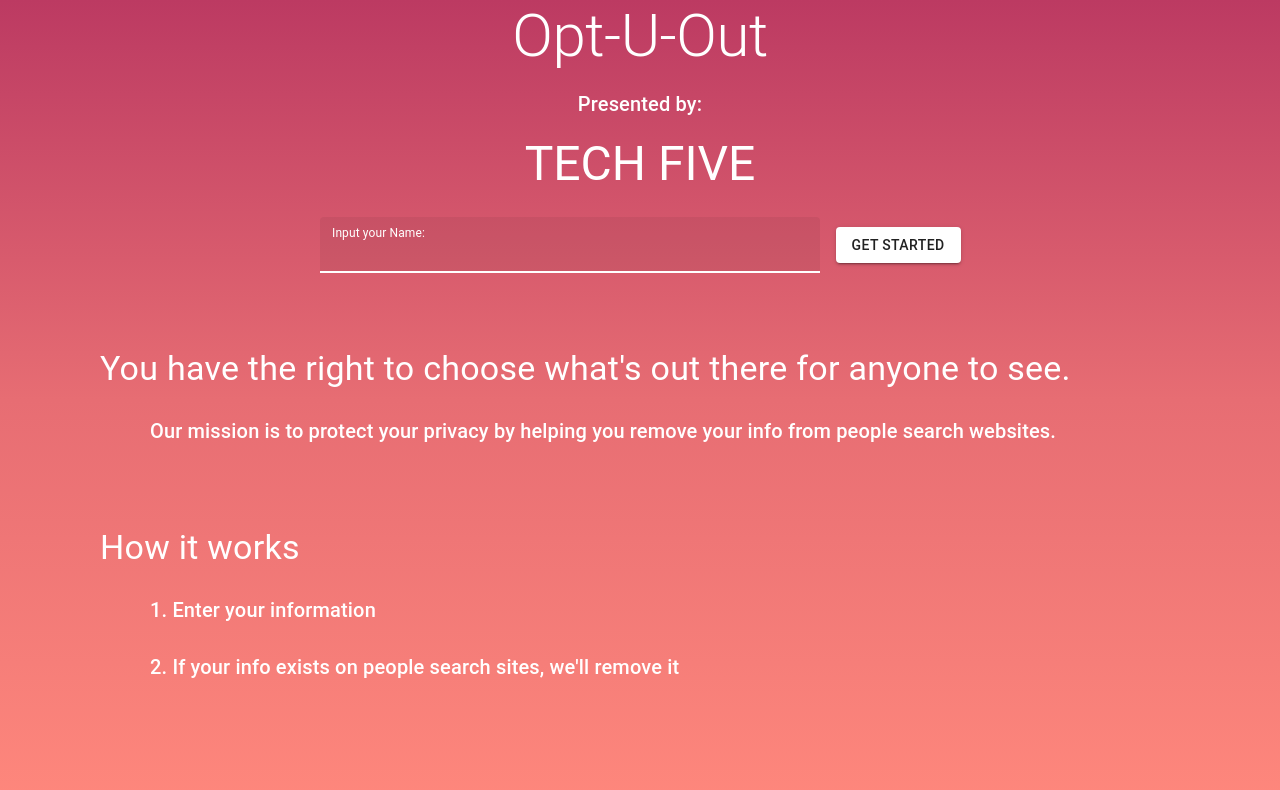
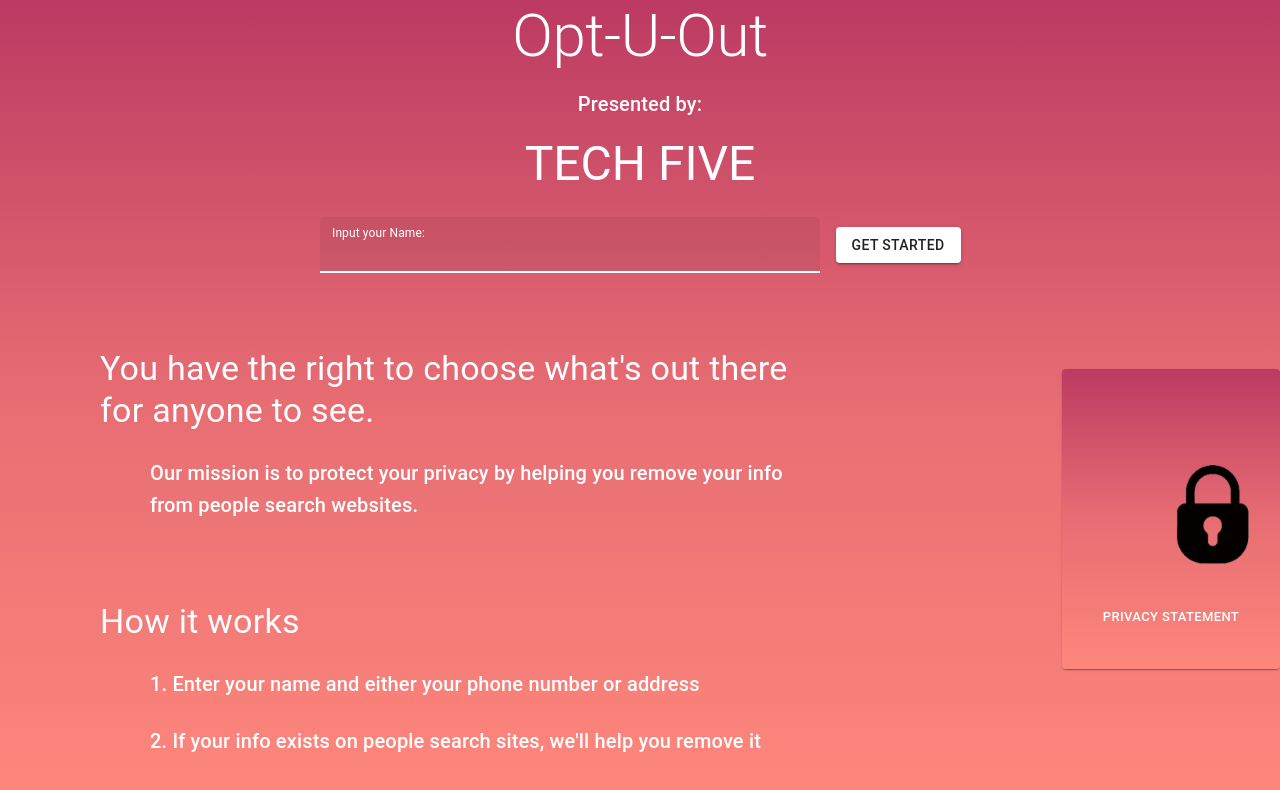
Before and after one commit to Tech5Team/optuout, a React (Create React App) app: page / in a window 1280 px wide. Shown: the top 790 px of the page. Built offline with nearby package versions, Linux system fonts and the light colour scheme.

Commit message:
added lock logo and button for privacy statement

```diff
--- a/src/Main.tsx
+++ b/src/Main.tsx
@@ -1,7 +1,9 @@
 import React from 'react';
 import './Main.css';
 import getStarted from './getStarted';
-import { Stack, Typography } from '@mui/material';
+import displayCard from './displayCard';
+
+import { Grid,Stack, Typography } from '@mui/material';
 
 
 
@@ -19,11 +21,17 @@
 
       </header>
       <body className="Main-body">
+
         {getStarted()}
+
+
+        <Grid display={'flex'}>
 
         <Stack spacing ={10} className = "left-paragraph">
 
         <Stack>
+
+
 
         <Typography variant = "h4">You have the right to choose what's out there for anyone to see.</Typography>
         <Typography variant = "h6" style={{marginTop: '25px', marginLeft: '50px'}}>Our mission is to protect your privacy by helping you remove your info from people search websites. </Typography>
@@ -33,12 +41,20 @@
         <Stack>
 
         <Typography variant = "h4">How it works</Typography>
-        <Typography variant = "h6" style={{marginTop: '25px', marginLeft: '50px'}}>1. Enter your information</Typography>
-        <Typography variant = "h6" style={{marginTop: '25px', marginLeft: '50px'}}>2. If your info exists on people search sites, we'll remove it  </Typography>
+        <Typography variant = "h6" style={{marginTop: '25px', marginLeft: '50px'}}>1. Enter your name and either your phone number or address</Typography>
+        <Typography variant = "h6" style={{marginTop: '25px', marginLeft: '50px'}}>2. If your info exists on people search sites, we'll help you remove it</Typography>
 
         </Stack>
 
         </Stack>
+
+        {displayCard()}
+
+
+
+        </Grid>
+
+
       </body>
     </div>
   );
--- /dev/null
+++ b/src/displayCard.tsx
@@ -0,0 +1,23 @@
+
+import {Card, CardActions, Button, CardContent, CardMedia, Typography} from '@mui/material';
+
+
+export default function displayCard(){
+
+    return (
+        <Card sx = {{marginLeft: '20%', marginTop: '7.5%',height: 300, width: 300, background: "linear-gradient(rgba(188,58,98,255),rgba(231,109,115,255), rgba(254,135,124,255))"}}>
+
+        <CardMedia component = "img" sx = {{height: 300, width: 300}} image = "blanklock.png" alt = "lock"></CardMedia>
+
+
+        <CardActions sx ={{justifyContent: 'center'}}>
+
+
+        <Button sx= {{ marginTop: -15,textAlign: 'center'}}size="small" color="secondary">
+          Privacy Statement
+        </Button>
+      </CardActions>
+        </Card>
+
+    )
+}
```
Also changed, not shown: public/blanklock.png (added).
